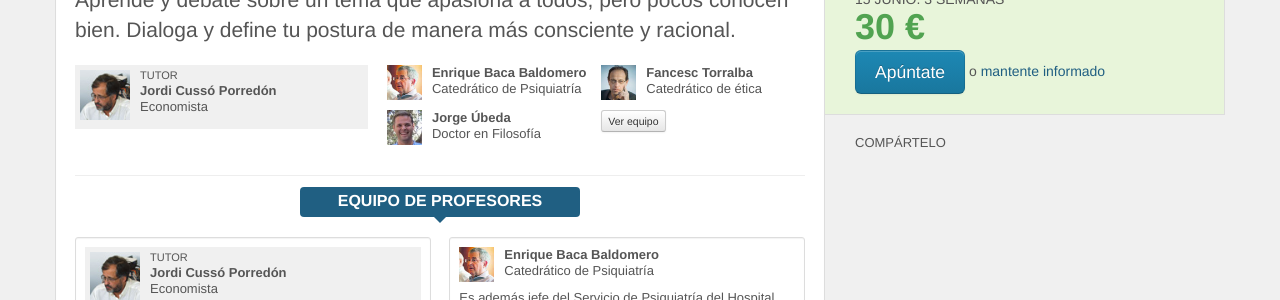
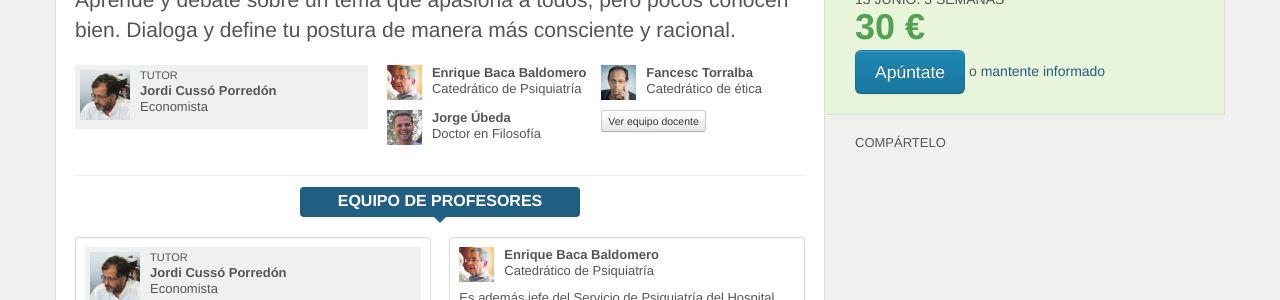
Before and after one commit to dontknow-net/dontknow-net.github.io, a Jekyll site: the page built from _posts/cursos/2013-05-27-convivir-con-el-mal.md, in a window 1280 px wide. Shown: the part 202-502 px from the top of the page. Built offline with Jekyll 4.4.1, drawn with Linux system fonts in a browser that asks for light colours; some web fonts are replaced.

Commit message:
Ajustados u par de literales erroneos: El botón de "Ver equipo", probar a cambiarlo a "Ver equipo docente" a ventana que sale al darle a Mantenerme informado: Cambiar "surgan" por "surjan"

```diff
--- a/_includes/me-interesa.html
+++ b/_includes/me-interesa.html
@@ -8,7 +8,7 @@
       <h3 id="modalMeInteresaLabel">Mantente informado</h3>
     </div>
     <div class="modal-body">
-      <p>Déjanos tus datos en este formulario y te mantendremos informado a medida que surgan novedades sobre el curso.</p>
+      <p>Déjanos tus datos en este formulario y te mantendremos informado a medida que surjan novedades sobre el curso.</p>
 
       <div class="control-group">
         <label for="mce-EMAIL2" class="control-label">Tu email </label>
--- a/_layouts/curso.html
+++ b/_layouts/curso.html
@@ -66,7 +66,7 @@
               {% endfor %}
             {% endfor %}
                       <div class="span6">
-                        <a href="#teachers" class="btn btn-mini scroll">Ver equipo</a>
+                        <a href="#teachers" class="btn btn-mini scroll">Ver equipo docente</a>
                       </div>
                     </div>
                 </div>
```
